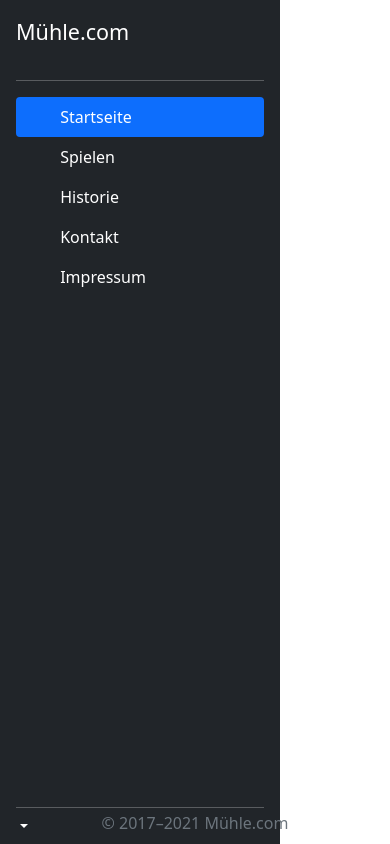
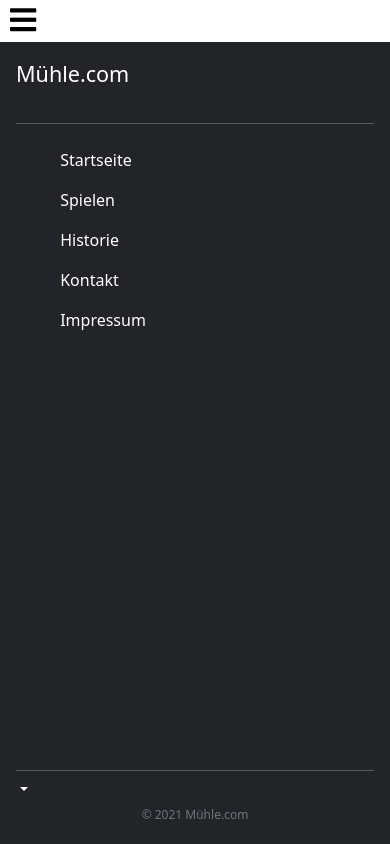
Before and after one commit to replystudents/Flask_Muehle, a Flask app: template templates/base.html in a window 390 px wide. Run offline with Flask 2, Linux system fonts and the light colour scheme; the template is opened without the code that fills it, so the values that code supplies are empty.

Commit message:
Made Sidebar responsive

```diff
--- a/static/styles/base.css
+++ b/static/styles/base.css
@@ -2,9 +2,74 @@
     height: 95vh;
 }
 
+.body {
+    display: flex;
+}
+
 .footer {
-    position: absolute;
-    bottom: 5px;
-    left: 50%;
-    transform: translateX(-50%);
+    position: relative;
+    font-size: 12px;
+    margin-top: 15px;
 }
+
+.sidebar {
+    display: flex;
+    width: 280px;
+    height: 100vh;
+}
+
+.sidebar ul li:hover {
+    background: #0063ff;
+    margin-left: 5px;
+}
+
+
+.sidebar_trigger {
+    cursor: pointer;
+    height: 5vh;
+    width: 45px;
+    display: none;
+}
+
+
+.sidebar_icon {
+    font-size: 30px;
+    color: #000;
+    margin: 5px 10px;
+}
+
+@media only screen and (max-width: 700px) {
+    .body {
+        display: block;
+    }
+
+    .sidebar {
+        display: none;
+        width: 100%;
+        height: 95vh;
+        z-index: 1;
+        animation: open_sidebar 0.4s;
+    }
+
+    .sidebar_trigger {
+        display: block;
+    }
+
+    .sidebar_trigger:hover + .sidebar, .sidebar:hover {
+        display: flex;
+    }
+
+    .sidebar_trigger:hover ~ #main_block, .sidebar:hover ~ #main_block {
+        display: none;
+    }
+}
+
+@keyframes open_sidebar {
+    from {
+        opacity: 0;
+    }
+    to {
+        opacity: 100;
+    }
+
+}
--- a/templates/base.html
+++ b/templates/base.html
@@ -10,18 +10,23 @@
     <script src="https://cdn.jsdelivr.net/npm/bootstrap@5.0.0/dist/js/bootstrap.bundle.min.js"
             integrity="sha384-p34f1UUtsS3wqzfto5wAAmdvj+osOnFyQFpp4Ua3gs/ZVWx6oOypYoCJhGGScy+8"
             crossorigin="anonymous"></script>
+    <link rel="stylesheet" href="https://use.fontawesome.com/releases/v5.7.0/css/all.css"
+          integrity="sha384-lZN37f5QGtY3VHgisS14W3ExzMWZxybE1SJSEsQp9S+oqd12jhcu+A56Ebc1zFSJ" crossorigin="anonymous">
     <link rel="stylesheet" type="text/css" href="{{ url_for('static',filename='styles/base.css') }}">
 </head>
 <body>
-<div class="d-flex">
-    <div class="d-flex flex-column flex-shrink-0 p-3 text-white bg-dark" style="width: 280px; height: 100vh">
+<div class="body">
+    <div class="sidebar_trigger">
+        <a href=""><i class="sidebar_icon fas fa-bars"></i> </a>
+    </div>
+    <div class="sidebar flex-column flex-shrink-0 p-3 text-white bg-dark">
         <a href="/" class="d-flex align-items-center mb-3 mb-md-0 me-md-auto text-white text-decoration-none">
             <span class="fs-4">Mühle.com</span>
         </a>
         <hr>
         <ul class="nav nav-pills flex-column mb-auto">
             <li class="nav-item">
-                <a href="/" class="nav-link active" aria-current="page">
+                <a href="/" class="nav-link text-white" aria-current="page">
                     <svg class="bi me-2" width="16" height="16">
                         <use xlink:href="#home"></use>
                     </svg> <!-- add some svg -->
@@ -81,14 +86,14 @@
                 {% endif %}
             </ul>
         </div>
+        <footer class="footer text-muted text-center text-small">
+            <p class="mb-1">© 2021 Mühle.com</p>
+        </footer>
     </div>
-    <div class="main">
+    <div id="main_block" class="main">
         {% block main %}
         {% endblock %}
     </div>
-    <footer class="footer text-muted text-center text-small">
-        <p class="mb-1">© 2017–2021 Mühle.com</p>
-    </footer>
 </div>
 </body>
 </html>
```
